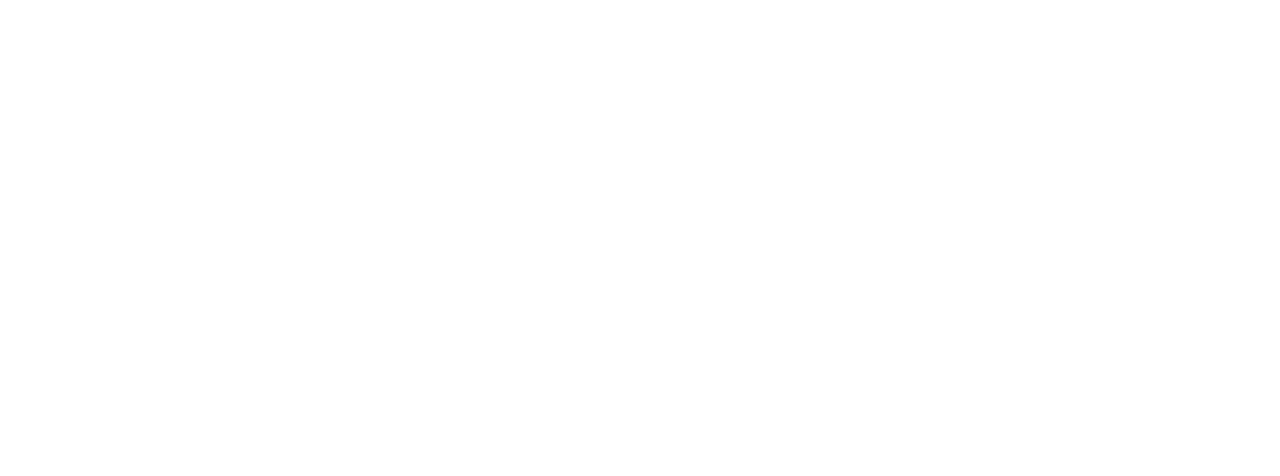
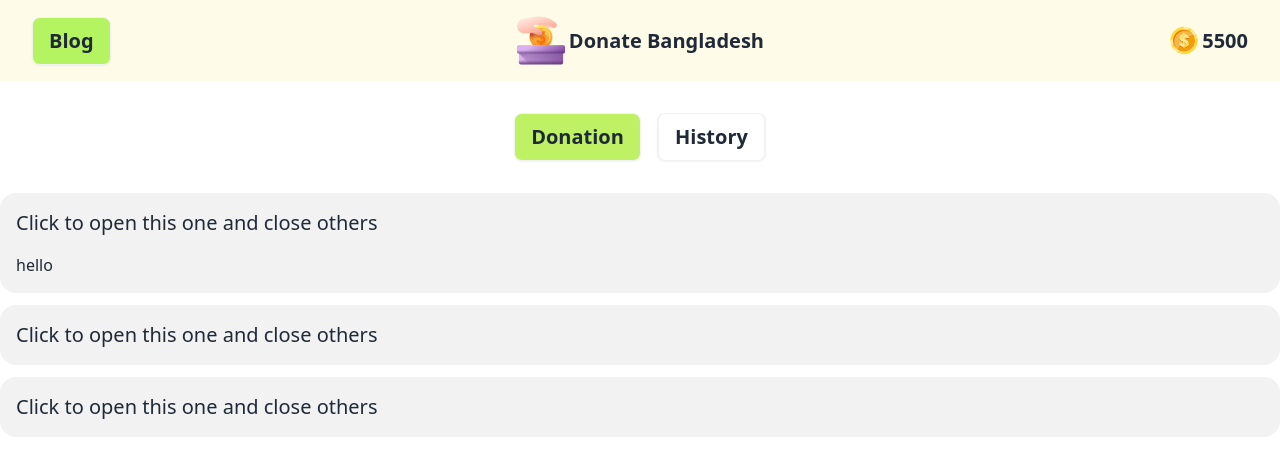
Before and after one commit to mofacchirul/assignment-5, a plain HTML site: page blog.html in a window 1280 px wide. Drawn offline with nearby package versions, Linux system fonts and the light colour scheme.

Commit message:
button click

```diff
--- a/blog.html
+++ b/blog.html
@@ -4,8 +4,68 @@
     <meta charset="UTF-8">
     <meta name="viewport" content="width=device-width, initial-scale=1.0">
     <title>Document</title>
+    <link href="https://cdn.jsdelivr.net/npm/daisyui@4.12.10/dist/full.min.css" rel="stylesheet" type="text/css" />
+<script src="https://cdn.tailwindcss.com"></script>
 </head>
 <body>
+    <header class=" sticky top-0 z-10 backdrop-blur-sm bg-white/30">
+        <nav class="flex justify-between bg-yellow-50 pb-9  items-center lg:py-4 lg:px-8 py-2 px-2 ">
+           <div>
+               <button id="blod" class="btn bg-[#B4F461] font-semibold text-xl">Blog</button>
+           </div>
+           <div class="flex items-center space-x-1" >
+       <img src="./assets/logo.png" alt="">
+       <h1 class=" lg:text-xl font-semibold">Donate Bangladesh</h1>
+           </div>
+           <div class="flex items-center space-x-1">
+       <img src="./assets/coin.png" alt="">
+       <a href="" id="balance_frist" class="lg:text-xl font-semibold">5500</a>
+           </div>
+        </nav>
+
+           <div class=" text-center  py-8 space-x-3 ">
+               <a href="./index.html"><button class="btn bg-lime-300 text-xl font-semibold" id="Donation" >Donation</button></a>
+               <button id="History" class="btn bg-white border-x-2 text-xl font-semibold">History</button>
+           </div>
+
+       </header>
+
+<main>
+    <section class=" space-y-3">
+        <!-- messger  -->
+
+        <div class="collapse bg-base-200">
+            <input type="radio" name="my-accordion-1" checked="checked" />
+            <div class="collapse-title text-xl font-medium">Click to open this one and close others</div>
+            <div class="collapse-content">
+              <p>hello</p>
+            </div>
+          </div>
+          <div class="collapse bg-base-200">
+            <input type="radio" name="my-accordion-1" />
+            <div class="collapse-title text-xl font-medium">Click to open this one and close others</div>
+            <div class="collapse-content">
+              <p>hello</p>
+            </div>
+          </div>
+          <div class="collapse bg-base-200">
+            <input type="radio" name="my-accordion-1" />
+            <div class="collapse-title text-xl font-medium">Click to open this one and close others</div>
+            <div class="collapse-content">
+              <p>hello</p>
+            </div>
+          </div>
+
+    </section>
+</main>
+
+
+
+       <script src="./js/index.js"></script>
+       <script src="./js/function.js"></script>
+       <script src="./js/feni.js"></script>
+       <script src="./aid.js"></script>
+
 
 </body>
 </html>
--- a/js/index.js
+++ b/js/index.js
@@ -37,12 +37,15 @@ document.getElementById('noakhali_donate').addEventListener('click',function(){
 
 
 
+
+
+
 const donation = document.getElementById("Donation");
 const histors = document.getElementById('History');
 const card = document.getElementById('cards');
-const history_Continar = document.getElementById('history_continar')
+const history_Continar = document.getElementById('history_continar');
 histors.addEventListener("click",function(){
-  histors.classList.add( 'bg-lime-300')
+  histors.classList.add( 'bg-[#B4F461]');
 
  donation.classList.remove(
     'bg-lime-300'
@@ -51,11 +54,18 @@ card.classList.add("hidden")
 history_Continar.classList.remove('hidden')
 
 
-})
+});
+
+
 donation.addEventListener('click',function(){
+
   donation.classList.add(
     'bg-lime-300'
  )
-card.classList.remove("hidden")
+card.classList.remove("hidden");
 history_Continar.classList.add('hidden');
-})
+
+
+
+
+});
```
Also changed, not shown: index.html (+3 -1 lines).
